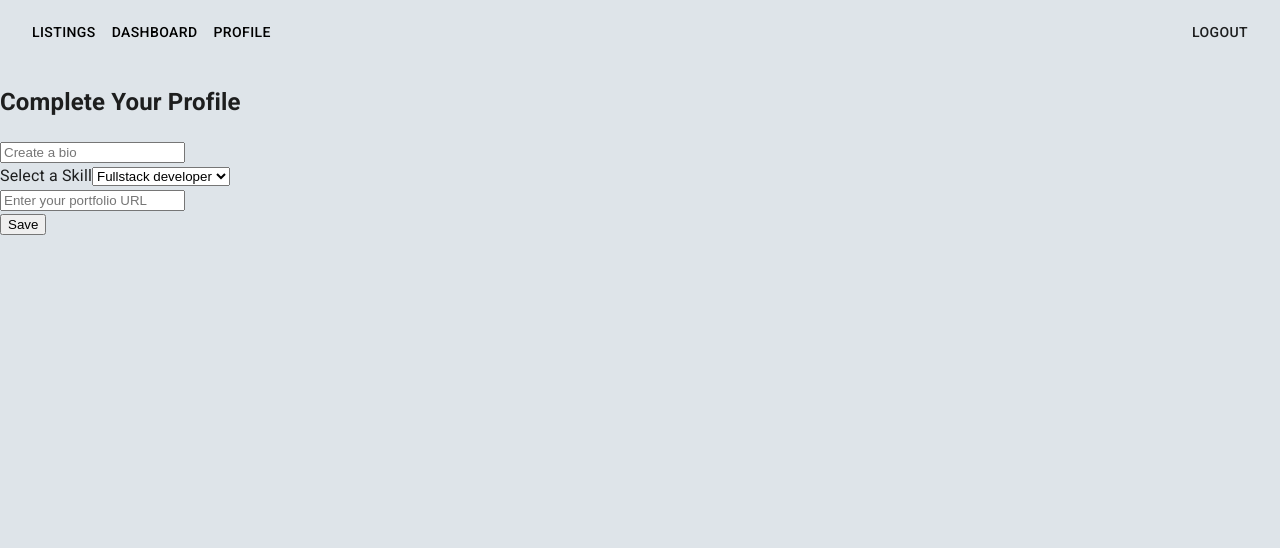
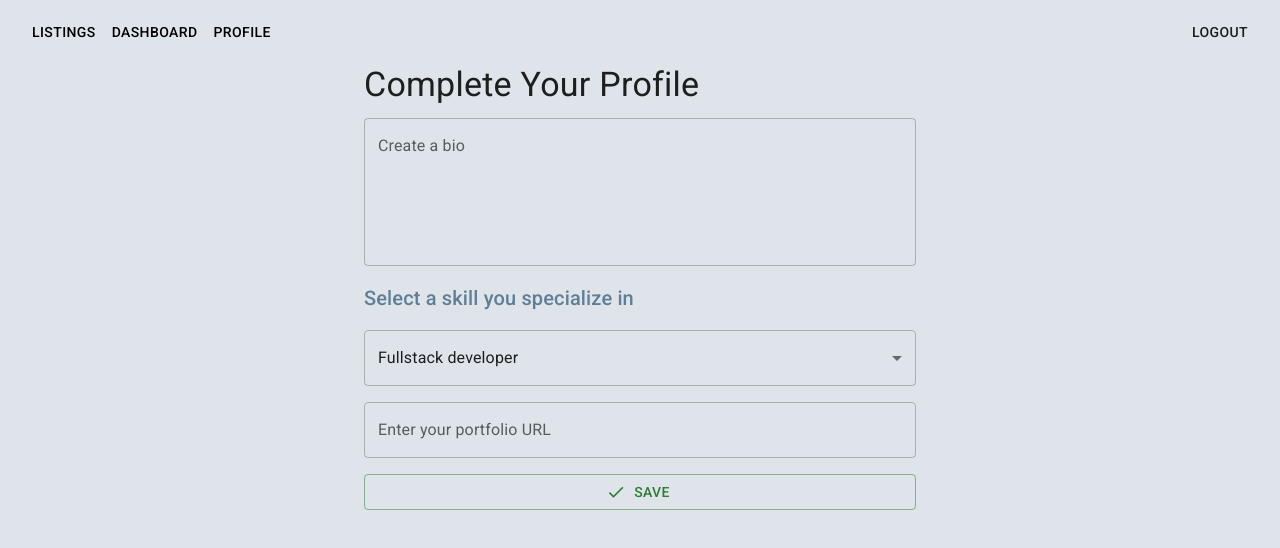
Before and after one commit to LaSav/bound-rest, a React (Create React App) app in the folder frontend/: page / in a window 1280 px wide. Shown: the top 548 px of the page. Built offline with nearby package versions, Linux system fonts and the light colour scheme; no server answers; sample sign-in values are in the browser's storage.

Commit message:
Add: Styling Layout on Forms- Complete account, register, login

```diff
--- a/frontend/src/components/EditToggle.jsx
+++ b/frontend/src/components/EditToggle.jsx
@@ -17,7 +17,7 @@ function EditToggle({ profile, isLoading }) {
       ) : (
         <UserForm profile={profile} isLoading={isLoading} />
       )}
-      <Button variant='contained' color='secondary' onClick={toggleEdit}>
+      <Button variant='outlined' color='secondary' onClick={toggleEdit}>
         Edit
       </Button>
     </div>
--- a/frontend/src/components/ListingForm.jsx
+++ b/frontend/src/components/ListingForm.jsx
@@ -7,7 +7,7 @@ import Select from '@mui/material/Select';
 import MenuItem from '@mui/material/MenuItem';
 import Button from '@mui/material/Button';
 import Typography from '@mui/material/Typography';
-import { Stack } from '@mui/material';
+import Stack from '@mui/material/Stack';
 import Add from '@mui/icons-material/Add';
 
 function ListingForm() {
--- a/frontend/src/components/UserForm.jsx
+++ b/frontend/src/components/UserForm.jsx
@@ -27,7 +27,7 @@ function UserForm({ profile, isLoading }) {
 
   const { name, email, bio, offeredSkill, portfolio } = formData;
 
-  const [disabled, setDisabled] = useState(true);
+  // const [disabled, setDisabled] = useState(true);
 
   const onChange = (e) => {
     setFormData((prevState) => ({
@@ -36,10 +36,10 @@ function UserForm({ profile, isLoading }) {
     }));
   };
 
-  const handleEdit = (e) => {
-    e.preventDefault();
-    setDisabled(!disabled);
-  };
+  // const handleEdit = (e) => {
+  //   e.preventDefault();
+  //   setDisabled(!disabled);
+  // };
 
   const onSubmit = (e) => {
     e.preventDefault();
@@ -71,7 +71,7 @@ function UserForm({ profile, isLoading }) {
             name='name'
             value={name}
             label='Name'
-            disabled={disabled}
+            // disabled={disabled}
             onChange={onChange}
           />
           <TextField
@@ -81,7 +81,7 @@ function UserForm({ profile, isLoading }) {
             name='email'
             value={email}
             label='Email'
-            disabled={disabled}
+            // disabled={disabled}
             onChange={onChange}
           />
           <TextField
@@ -93,7 +93,7 @@ function UserForm({ profile, isLoading }) {
             label='Bio'
             multiline
             rows={3}
-            disabled={disabled}
+            // disabled={disabled}
             onChange={onChange}
           />
           <Typography variant='h6' htmlFor='offeredSkill'>
@@ -104,7 +104,7 @@ function UserForm({ profile, isLoading }) {
             id='offeredSkill'
             label='Select your skill'
             value={offeredSkill}
-            disabled={disabled}
+            // disabled={disabled}
             onChange={onChange}
           >
             <MenuItem value='fullstack developer'>Fullstack developer</MenuItem>
@@ -120,7 +120,7 @@ function UserForm({ profile, isLoading }) {
             name='portfolio'
             value={portfolio}
             label='Portfolio URL'
-            disabled={disabled}
+            // disabled={disabled}
             onChange={onChange}
             size='small'
           />
@@ -137,14 +137,14 @@ function UserForm({ profile, isLoading }) {
               </Button>
             </Box>
             <Box width='50%'>
-              <Button
+              {/* <Button
                 color='secondary'
                 fullWidth
                 variant='contained'
                 onClick={handleEdit}
               >
                 Edit
-              </Button>
+              </Button> */}
             </Box>
           </Stack>
         </Stack>
--- a/frontend/src/components/UserProfile.jsx
+++ b/frontend/src/components/UserProfile.jsx
@@ -1,7 +1,11 @@
 function UserProfile({ profile }) {
-  <h3>Your Profile</h3>;
+  return (
+    <div>
+      <h3>Your Profile</h3>
 
-  return <div>{profile.name}</div>;
+      {profile.name}
+    </div>
+  );
 }
 
 export default UserProfile;
--- a/frontend/src/pages/Dashboard.jsx
+++ b/frontend/src/pages/Dashboard.jsx
@@ -5,8 +5,6 @@ import ListingForm from '../components/ListingForm';
 import { reset } from '../features/listings/listingSlice';
 import Spinner from '../components/Spinner';
 import { getUser, editUser, resetUser } from '../features/user/userSlice';
-import UserProfile from '../components/UserProfile';
-import UserForm from '../components/UserForm';
 import Typography from '@mui/material/Typography';
 import Container from '@mui/material/Container';
 import Grid from '@mui/material/Grid';
@@ -16,6 +14,11 @@ import { CardActions, CardContent } from '@mui/material';
 import Button from '@mui/material/Button';
 import Listings from '../components/Listings';
 import EditToggle from '../components/EditToggle';
+import TextField from '@mui/material/TextField';
+import Select from '@mui/material/Select';
+import MenuItem from '@mui/material/MenuItem';
+import Stack from '@mui/material/Stack';
+import DoneIcon from '@mui/icons-material/Done';
 
 function Dashboard() {
   const navigate = useNavigate();
@@ -102,9 +105,9 @@ function Dashboard() {
                 </CardContent>
                 <CardActions>
                   <Link to={'edit-profile'}>
-                    <Button variant='outlined' color='secondary'>
+                    {/* <Button variant='outlined' color='secondary'>
                       Edit
-                    </Button>
+                    </Button> */}
                   </Link>
                 </CardActions>
               </Card>
@@ -135,55 +138,66 @@ function Dashboard() {
   } else {
     return (
       <>
-        <section className='heading'>
-          <h1>{profile.name} Complete Your Profile</h1>
-        </section>
-        <section className='form'>
-          <form onSubmit={onSubmit}>
-            <div className='form-group'>
-              <input
+        <Container maxWidth='sm'>
+          <Typography variant='h4' gutterBottom>
+            {profile.name} Complete Your Profile
+          </Typography>
+          <form noValidate autoComplete='off' onSubmit={onSubmit}>
+            <Stack spacing={2}>
+              <TextField
                 type='text'
-                className='form-control'
                 id='bio'
                 name='bio'
                 value={bio}
-                placeholder='Create a bio'
+                label='Create a bio'
+                variant='outlined'
+                multiline
+                rows={5}
+                fullWidth
+                placeholder='Tell us about yourself'
                 onChange={onChange}
               />
-            </div>
-            <div className='form-group'>
-              <label htmlFor='offeredSkill'>Select a Skill</label>
-              <select
+              <Typography variant='h6' color='secondary'>
+                Select a skill you specialize in
+              </Typography>
+              <Select
                 name='offeredSkill'
                 id='offeredSkill'
+                fullWidth
                 value={offeredSkill}
                 onChange={onChange}
               >
-                <option value='fullstack developer'>Fullstack developer</option>
-                <option value='frontend developer'>Frontend developer</option>
-                <option value='backend developer'>Backend developer</option>
-                <option value='UX designer'>UX designer</option>
-                <option value='copywriter'>Copywriter</option>
-              </select>
-            </div>
-            <div className='form-group'>
-              <input
+                <MenuItem value='fullstack developer'>
+                  Fullstack developer
+                </MenuItem>
+                <MenuItem value='frontend developer'>
+                  Frontend developer
+                </MenuItem>
+                <MenuItem value='backend developer'>Backend developer</MenuItem>
+                <MenuItem value='UX designer'>UX designer</MenuItem>
+                <MenuItem value='copywriter'>Copywriter</MenuItem>
+              </Select>
+              <TextField
+                variant='outlined'
                 type='url'
-                className='form-control'
                 id='portfolio'
                 name='portfolio'
                 value={portfolio}
-                placeholder='Enter your portfolio URL'
+                label='Enter your portfolio URL'
                 onChange={onChange}
               />
-            </div>
-            <div className='form-group'>
-              <button type='submit' className='btn btn-block'>
+              <Button
+                type='submit'
+                variant='outlined'
+                color='success'
+                fullWidth
+                startIcon={<DoneIcon />}
+              >
                 Save
-              </button>
-            </div>
+              </Button>
+            </Stack>
           </form>
-        </section>
+        </Container>
       </>
     );
   }
--- a/frontend/src/pages/Login.jsx
+++ b/frontend/src/pages/Login.jsx
@@ -4,6 +4,11 @@ import { useNavigate } from 'react-router-dom';
 import { toast } from 'react-toastify';
 import { login, reset } from '../features/auth/authSlice';
 import Spinner from '../components/Spinner';
+import TextField from '@mui/material/TextField';
+import Button from '@mui/material/Button';
+import Typography from '@mui/material/Typography';
+import Stack from '@mui/material/Stack';
+import Container from '@mui/material/Container';
 
 function Login() {
   const [formData, setFormData] = useState({
@@ -56,41 +61,42 @@ function Login() {
 
   return (
     <>
-      <section className='heading'>
-        <h1>Login</h1>
-        <p>Login to your Account</p>
-      </section>
-      <section className='form'>
-        <form onSubmit={onSubmit}>
-          <div className='form-group'>
-            <input
+      <Container maxWidth='sm'>
+        <Typography variant='h4'>Login</Typography>
+
+        <form noValidate autoComplete='off' onSubmit={onSubmit}>
+          <Stack spacing={2}>
+            <TextField
               type='email'
               className='form-control'
               id='email'
               name='email'
               value={email}
-              placeholder='Email'
+              label='Email'
+              fullWidth
               onChange={onChange}
             />
-          </div>
-          <div className='form-group'>
-            <input
+            <TextField
               type='password'
               className='form-control'
               id='password'
               name='password'
               value={password}
-              placeholder='Password'
+              label='Password'
+              fullWidth
               onChange={onChange}
             />
-          </div>
-          <div className='form-group'>
-            <button type='submit' className='btn btn-block'>
+            <Button
+              type='submit'
+              variant='outlined'
+              color='secondary'
+              fullWidth
+            >
               Submit
-            </button>
-          </div>
+            </Button>
+          </Stack>
         </form>
-      </section>
+      </Container>
     </>
   );
 }
```
Also changed, not shown: frontend/src/pages/Register.jsx (+26 -27 lines).
